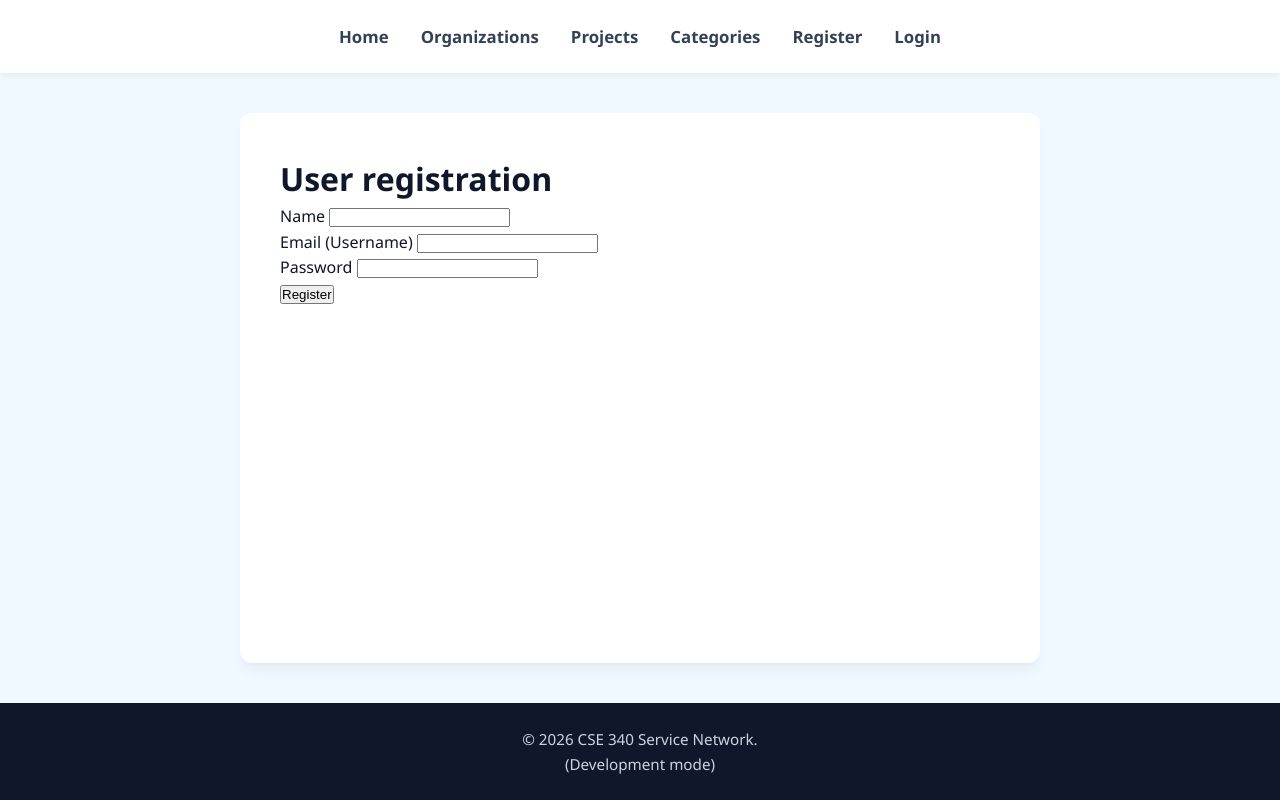
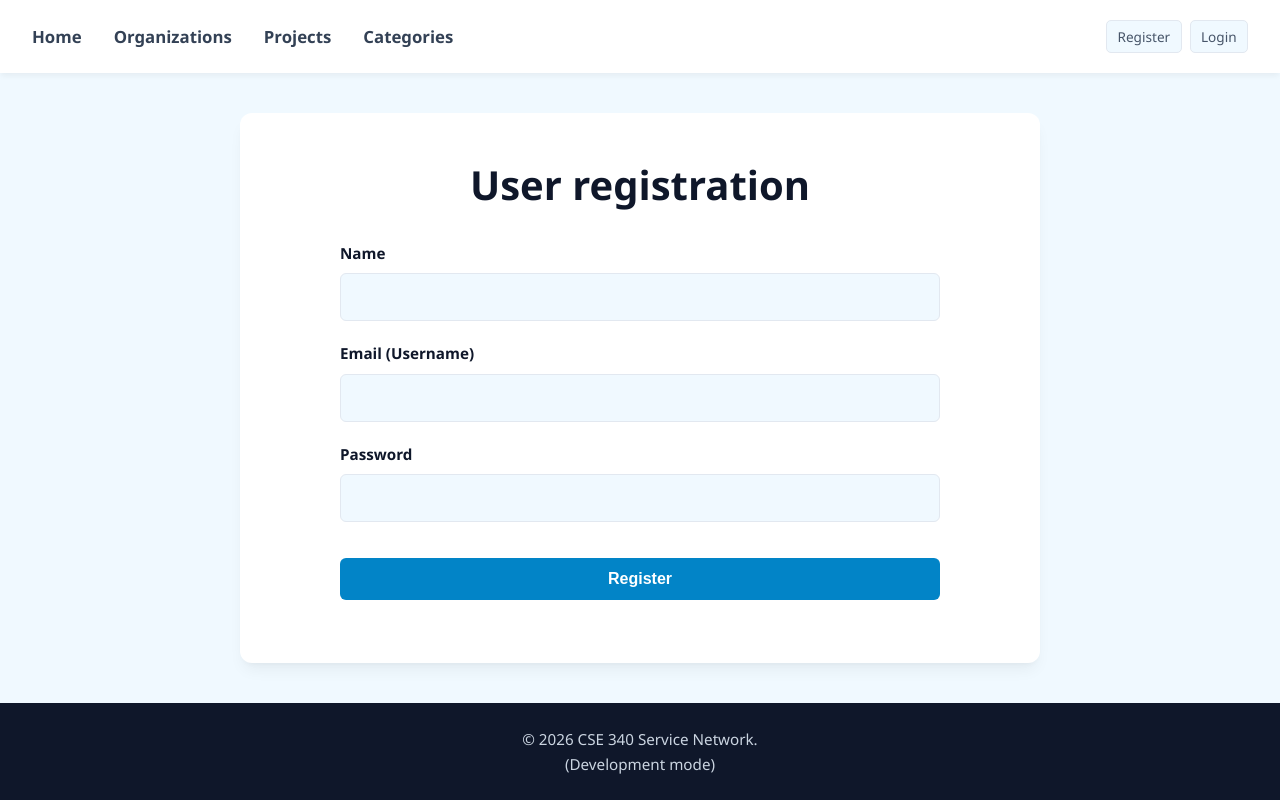
Before and after one commit to FerAnana/cse340-course, a Node server app: page /register in a window 1280 px wide. Run offline with Node 20, Linux system fonts and the light colour scheme.

Commit message:
Auth pages stylized and header css updated

```diff
--- a/public/css/main.css
+++ b/public/css/main.css
@@ -36,6 +36,7 @@ body {
 /* GLOBAL NAVIGATION BAR (Shared across all pages)                   */
 /* ================================================================= */
 nav {
+    position: relative;
     background-color: var(--card-bg);
     box-shadow: 0 4px 6px -1px rgb(0 0 0 / 0.05);
     position: sticky;
@@ -71,6 +72,7 @@ nav {
     }
 
     ul {
+        position: relative;
         list-style: none;
         display: none;
         flex-direction: column;
@@ -82,7 +84,7 @@ nav {
         }
 
         li {
-            a {
+            a:not(.nav-auth-link) {
                 text-decoration: none;
                 color: var(--nav-link);
                 font-weight: 600;
@@ -94,6 +96,35 @@ nav {
                 &:hover,
                 &:focus {
                     color: var(--accent-color);
+                }
+            }
+        }
+
+        .auth-links {
+            position: absolute;
+            top: 0.5rem;
+            right: 1rem;
+            display: flex;
+            align-items: center;
+            gap: 0.5rem;
+            padding-top: 0;
+
+            .nav-auth-link {
+                text-decoration: none;
+                color: var(--text-muted);
+                font-weight: 500;
+                font-size: 0.85rem;
+                padding: 0.3rem 0.65rem;
+                border: 1px solid var(--border-color);
+                border-radius: 5px;
+                background-color: var(--bg-color);
+                transition: color 0.2s ease, border-color 0.2s ease, background-color 0.2s ease;
+
+                &:hover,
+                &:focus {
+                    color: var(--primary-color);
+                    border-color: var(--secondary-color);
+                    background-color: var(--card-bg);
                 }
             }
         }
@@ -945,6 +976,77 @@ main {
             }
         }
     }
+
+    /* ============================================================= */
+    /* 13. AUTH PAGES STYLES (register.ejs & login.ejs)              */
+    /* ============================================================= */
+    &.auth-main {
+        .styled-form {
+            display: flex;
+            flex-direction: column;
+            gap: 1.25rem;
+            margin-top: 1.5rem;
+            max-width: 600px;
+            margin-left: auto;
+            margin-right: auto;
+
+            .form-group {
+                display: flex;
+                flex-direction: column;
+                gap: 0.5rem;
+                text-align: left;
+
+                label {
+                    font-weight: 600;
+                    color: var(--primary-color);
+                    font-size: 0.95rem;
+                }
+
+                input {
+                    width: 100%;
+                    padding: 0.75rem 1rem;
+                    border: 1px solid var(--border-color);
+                    border-radius: 6px;
+                    background-color: var(--bg-color);
+                    color: var(--text-main);
+                    font-family: inherit;
+                    font-size: 1rem;
+                    transition: border-color 0.2s ease, box-shadow 0.2s ease;
+
+                    &:focus {
+                        outline: none;
+                        border-color: var(--secondary-color);
+                        box-shadow: 0 0 0 3px rgb(2 132 199 / 0.15);
+                        background-color: var(--card-bg);
+                    }
+                }
+            }
+
+            .form-action {
+                text-align: center;
+                margin-top: 1rem;
+
+                .btn-submit {
+                    display: inline-block;
+                    width: 100%;
+                    padding: 0.75rem 1.5rem;
+                    background-color: var(--secondary-color);
+                    color: #ffffff;
+                    border: none;
+                    border-radius: 6px;
+                    font-weight: 600;
+                    font-size: 1rem;
+                    cursor: pointer;
+                    transition: background-color 0.2s ease, transform 0.2s ease;
+
+                    &:hover {
+                        background-color: var(--accent-color);
+                        transform: translateY(-2px);
+                    }
+                }
+            }
+        }
+    }
 }
 
 /* ================================================================= */
@@ -973,17 +1075,18 @@ footer {
         }
 
         ul {
+            position: static;
             display: flex !important;
             flex-direction: row;
             justify-content: center;
             align-items: center;
-            max-width: 1000px;
+            max-width: 100%;
             margin: 0 auto;
-            padding: 1rem;
+            padding: 1rem 2rem;
             gap: 2rem;
 
             li {
-                a {
+                a:not(.nav-auth-link) {
                     padding-bottom: 0.25rem;
                     border-bottom: 2px solid transparent;
 
@@ -992,6 +1095,12 @@ footer {
                         border-bottom: 2px solid var(--accent-color);
                     }
                 }
+            }
+
+            .auth-links {
+                position: static;
+                margin-left: auto;
+                padding-top: 0;
             }
         }
     }
--- a/src/views/partials/header.ejs
+++ b/src/views/partials/header.ejs
@@ -19,20 +19,22 @@
             <li><a href="/organizations">Organizations</a></li>
             <li><a href="/projects">Projects</a></li>
             <li><a href="/categories">Categories</a></li>
+            <li class="auth-links">
                 <% if (!isLoggedIn) { %>
-                <li><a href="/register">Register</a></li>
-                <li><a href="/login">Login</a></li>
+                    <a class="nav-auth-link" href="/register">Register</a>
+                    <a class="nav-auth-link" href="/login">Login</a>
                 <% } else { %>
-                    <li><a href="/logout">Logout</a></li>
+                    <a class="nav-auth-link" href="/logout">Logout</a>
                 <% } %>
+            </li>
         </ul>
     </nav>
-    <% if (typeof flash==='function' ) { %>
-        <% const messages=flash(); %>
-            <% Object.keys(messages).forEach(type=> { %>
-                <% if (messages[type].length> 0) { %>
+    <% if (typeof flash === 'function') { %>
+        <% const messages = flash(); %>
+        <% Object.keys(messages).forEach(type => { %>
+            <% if (messages[type].length > 0) { %>
                 <div class="flash-messages-container">
-                        <% messages[type].forEach(msg=> { %>
+                    <% messages[type].forEach(msg => { %>
                         <div class="alert <%= type %>">
                             <span class="flash-text">
                                 <%= msg %>
--- a/src/views/register.ejs
+++ b/src/views/register.ejs
@@ -1,7 +1,8 @@
 <%- include('partials/header.ejs') %>
-    <main>
-        <h1>User registration</h1>
-        <form action="/register" method="POST">
+<main class="auth-main register-main">
+    <h1 class="page-title">User registration</h1>
+
+    <form class="styled-form" action="/register" method="POST">
         <div class="form-group">
             <label for="name">Name</label>
             <input type="text" name="name" id="name" maxlength="100" required />
@@ -16,8 +17,10 @@
             <label for="password">Password</label>
             <input type="password" id="password" name="password" required />
         </div>
-            <button type="submit">Register</button>
+
+        <div class="form-action">
+            <button class="btn-submit" type="submit">Register</button>
+        </div>
     </form>
 </main>
-
 <%- include('partials/footer') %>
```
Also changed, not shown: src/views/login.ejs (+8 -5 lines). Lines whose indentation alone changed are shown as unchanged.
